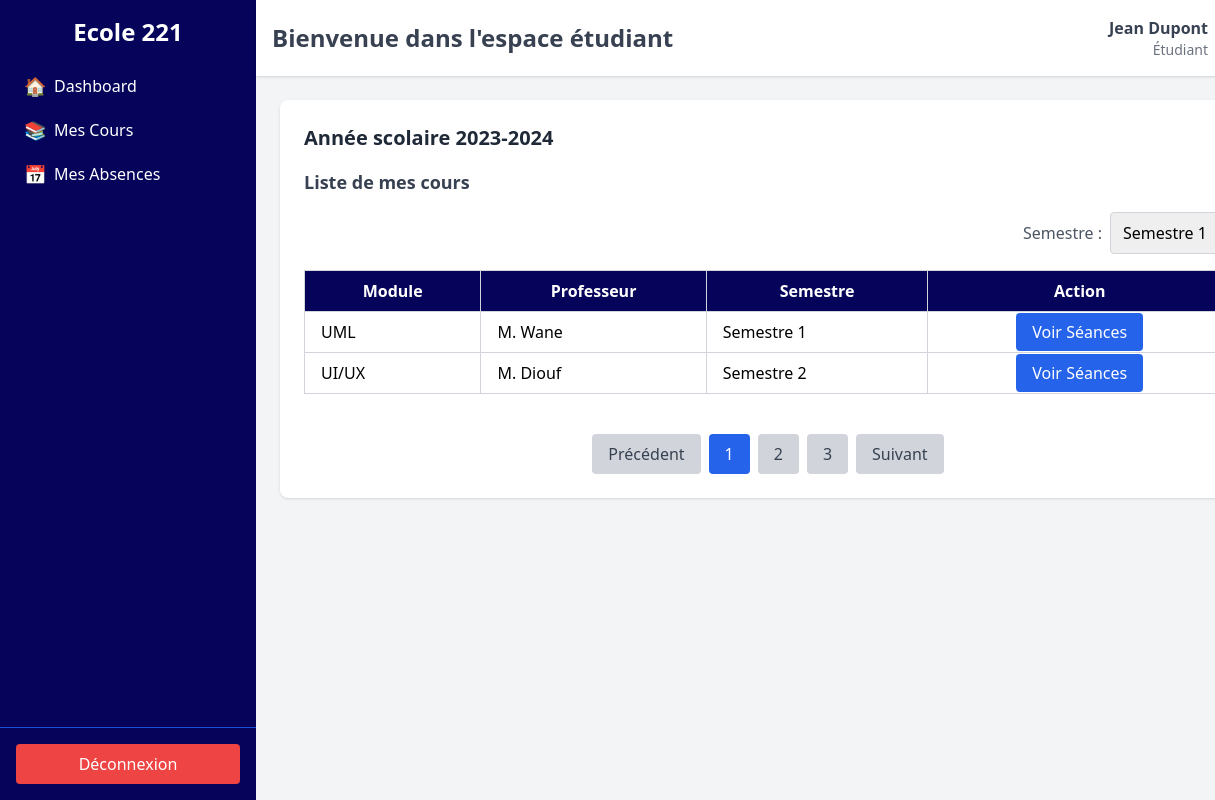
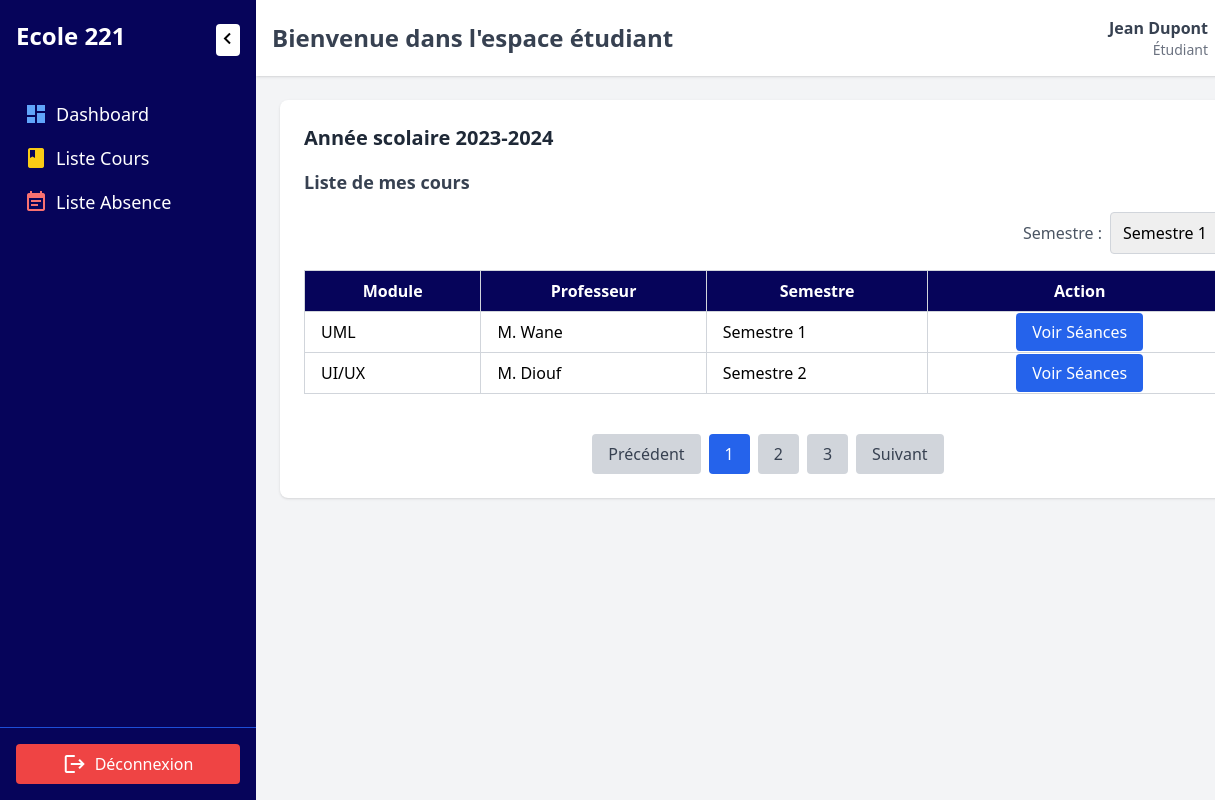
Before and after one commit to AwaMoussaSene/integration-GestionScolaire, a plain HTML site: page listeCours.html in a window 1280 px wide. Shown: the full height of the page, 0-1215 px from the left. Drawn offline with nearby package versions, Linux system fonts and the light colour scheme.

Commit message:
second_Commit

```diff
--- a/listeCours.html
+++ b/listeCours.html
@@ -5,45 +5,68 @@
   <meta name="viewport" content="width=device-width, initial-scale=1.0">
   <title>Mes Cours - Étudiant</title>
   <script src="https://cdn.tailwindcss.com"></script>
+  <link href="https://fonts.googleapis.com/icon?family=Material+Icons" rel="stylesheet">
+  <link href="https://cdnjs.cloudflare.com/ajax/libs/boxicons/2.1.2/css/boxicons.min.css" rel="stylesheet">
+  <style>
+    /* Ajoutons une transition pour le déplacement du bouton */
+    #toggleSidebar {
+      transition: transform 0.3s ease;
+    }
+
+    /* Lorsque la sidebar est fermée (taille 20), on déplace le bouton sous "Ecole 221" */
+    #sidebar.w-20 #toggleSidebar {
+      transform: translateY(50px); /* Le bouton se déplace en bas de l'en-tête */
+    }
+  </style>
 </head>
-<body class="bg-gray-100 h-screen">
+<body class="bg-gray-100 h-screen flex">
 
-  <div class="flex h-full">
-    <div class="w-64 bg-[#06045A] text-white flex flex-col">
-      <div class="p-4 text-center">
+  <!-- Sidebar -->
+  <div id="sidebar" class="w-64 bg-[#06045A] text-white flex flex-col transition-all duration-300">
+    <!-- Header Sidebar -->
+    <div class="p-4 flex justify-between items-center">
+      <div class="flex items-center space-x-2">
         <h1 class="text-2xl font-bold">Ecole 221</h1>
       </div>
+      <button id="toggleSidebar" class="text-white bg-white text-2xl focus:outline-none mt-2 h-8 rounded">
+        <i class='bx bx-chevron-left text-black'></i> <!-- Flèche pour fermer -->
+      </button>
+    </div>
+    <!-- Navigation -->
     <nav class="flex-grow">
       <ul>
-          <li class="px-6 py-2 hover:bg-blue-700">
-            <a href="#" class="flex items-center space-x-2">
-              <span class="text-lg">🏠</span>
-              <span>Dashboard</span>
+        <li class="px-6 py-2 hover:bg-blue-700 flex items-center mt-5 space-x-2">
+          <a href="#" class="text-lg flex items-center space-x-2">
+            <span class="material-icons text-blue-400">dashboard</span>
+            <span class="menu-text">Dashboard</span>
           </a>
         </li>
-          <li class="px-6 py-2 hover:bg-blue-700">
-            <a href="listeCours.html" class="flex items-center space-x-2">
-              <span class="text-lg">📚</span>
-              <span>Mes Cours</span>
+        <li class="px-6 py-2 hover:bg-blue-700 flex items-center space-x-2">
+          <a href="listeCours.html" class="text-lg flex items-center space-x-2">
+            <span class="material-icons text-yellow-400">book</span>
+            <span class="menu-text">Liste Cours</span>
           </a>
         </li>
-          <li class="px-6 py-2 hover:bg-blue-700">
-            <a href="listeAbsence.html" class="flex items-center space-x-2">
-              <span class="text-lg">📅</span>
-              <span>Mes Absences</span>
+        <li class="px-6 py-2 hover:bg-blue-700 flex items-center space-x-2">
+          <a href="listeAbsence.html" class="text-lg flex items-center space-x-2">
+            <span class="material-icons text-red-400">event_note</span>
+            <span class="menu-text">Liste Absence</span>
           </a>
         </li>
       </ul>
     </nav>
-      <div class="fixed bottom-0 w-64 p-4 text-center border-t border-blue-700 bg-[#06045A]">
+    <!-- Footer -->
+    <div class="p-4 border-t border-blue-700 bg-[#06045A]">
       <a href="login.html" class="flex items-center space-x-2">
-          <button class="w-full bg-red-500 text-white hover:bg-red-600 py-2 rounded">
-              Déconnexion
+        <button class="w-full bg-red-500 text-white hover:bg-red-600 py-2 rounded flex items-center justify-center">
+          <span class="material-icons mr-2">logout</span>
+          <span class="menu-text">Déconnexion</span>
         </button>
       </a>
-
     </div>
   </div>
+
+  <!-- Main Content -->
   <div class="flex-grow flex flex-col">
     <header class="bg-white shadow p-4 flex justify-between items-center">
       <h2 class="text-2xl font-bold text-gray-700">Bienvenue dans l'espace étudiant</h2>
@@ -55,6 +78,7 @@
         <img src="https://via.placeholder.com/40" alt="Profil" class="w-10 h-10 rounded-full border border-gray-300">
       </div>
     </header>
+
     <main class="flex-grow p-6">
       <div class="bg-white p-6 rounded-lg shadow mb-6">
         <h3 class="text-xl font-bold text-gray-800 mb-4">Année scolaire 2023-2024</h3>
@@ -66,7 +90,6 @@
             <option>Semestre 2</option>
           </select>
         </div>
-
         <table class="table-auto w-full border-collapse border border-gray-300">
           <thead>
             <tr class="bg-[#06045A] text-white">
@@ -82,9 +105,7 @@
               <td class="border border-gray-300 px-4 py-2">M. Wane</td>
               <td class="border border-gray-300 px-4 py-2">Semestre 1</td>
               <td class="border border-gray-300 px-4 py-2 text-center">
-                  <a href="sceance.html" class="bg-blue-600 text-white px-4 py-2 rounded hover:bg-blue-700">
-                    Voir Séances
-                  </a>
+                <a href="sceance.html" class="bg-blue-600 text-white px-4 py-2 rounded hover:bg-blue-700">Voir Séances</a>
               </td>
             </tr>
             <tr class="bg-white hover:bg-gray-100">
@@ -92,9 +113,7 @@
               <td class="border border-gray-300 px-4 py-2">M. Diouf</td>
               <td class="border border-gray-300 px-4 py-2">Semestre 2</td>
               <td class="border border-gray-300 px-4 py-2 text-center">
-                  <a href="sceance.html" class="bg-blue-600 text-white px-4 py-2 rounded hover:bg-blue-700">
-                    Voir Séances
-                  </a>
+                <a href="sceance.html" class="bg-blue-600 text-white px-4 py-2 rounded hover:bg-blue-700">Voir Séances</a>
               </td>
             </tr>
           </tbody>
@@ -111,7 +130,25 @@
       </div>
     </main>
   </div>
-  </div>
 
+  <!-- JavaScript -->
+  <script>
+    const sidebar = document.getElementById('sidebar');
+    const toggleSidebar = document.getElementById('toggleSidebar');
+    const menuText = document.querySelectorAll('.menu-text');
+
+    toggleSidebar.addEventListener('click', () => {
+      sidebar.classList.toggle('w-64');
+      sidebar.classList.toggle('w-20');
+      const icon = toggleSidebar.querySelector('i');
+      icon.classList.toggle('bx-chevron-left');
+      icon.classList.toggle('bx-chevron-right');
+
+      // Afficher/Masquer le texte des éléments de menu
+      menuText.forEach(text => {
+        text.style.display = sidebar.classList.contains('w-64') ? 'inline' : 'none';
+      });
+    });
+  </script>
 </body>
 </html>
```
Lines whose indentation alone changed are shown as unchanged.
